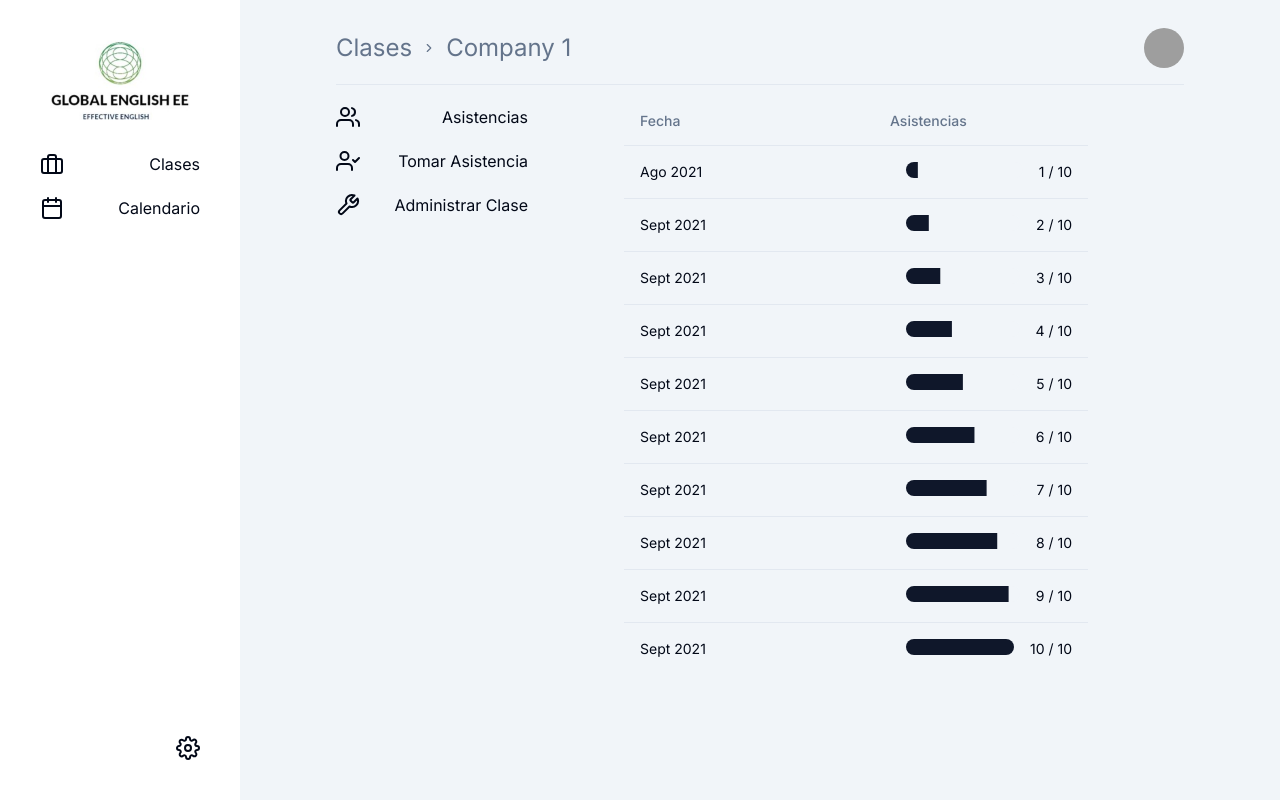
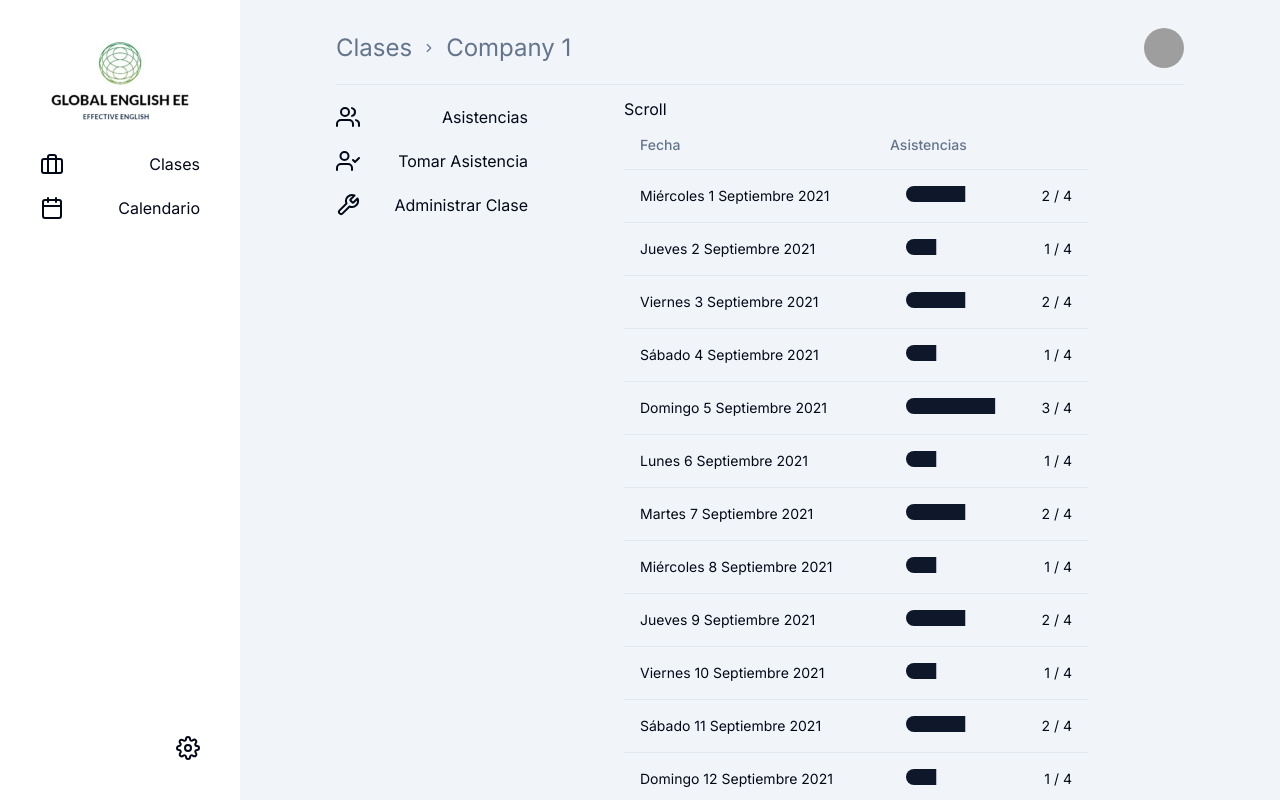
Before and after one commit to DJeison-DVT/global_english, a Next.js app: page /dashboard/classes/1 in a window 1280 px wide. Built offline with nearby package versions, Linux system fonts and the light colour scheme; grey boxes are pictures that could not be loaded.

Commit message:
Add all of data usage to centralized conts

```diff
--- a/app/dashboard/classes/[slug]/layout.tsx
+++ b/app/dashboard/classes/[slug]/layout.tsx
@@ -1,22 +1,20 @@
+// app/dashboard/classes/[slug]/layout.tsx
 import React from "react";
 import Header from "@/app/components/Header";
-import Class from "@/app/types/Class";
 import Sidebar from "./components/Sidebar";
+import { Subjects } from "@/app/utils/consts";
 
 interface DashboardLayoutProps {
 	children: React.ReactNode;
 	params: { slug: string };
 }
+
 const DashboardLayout: React.FC<DashboardLayoutProps> = ({
 	children,
 	params,
 }) => {
-	const classData: Class = {
-		id: "1",
-		company: "Company 1",
-		startingDate: "2021-09-01",
-		endDate: "2021-09-30",
-		students: 10,
+	const classData = Subjects.find((subject) => subject.id === params.slug) || {
+		company: "",
 	};
 	return (
 		<div className='w-full bg-secondary overflow-hidden'>
@@ -25,12 +23,11 @@ const DashboardLayout: React.FC<DashboardLayoutProps> = ({
 					titles={["Clases", classData.company]}
 					links={["/dashboard", `/dashboard/classes/${params.slug}`]}
 				/>
-
 				<div className='flex'>
 					<div className='flex-none'>
 						<Sidebar classId={params.slug} />
 					</div>
-					<div className='flex-1 mx-24'>{children}</div>
+					<div className='flex-1 mx-24 mb-4'>{children}</div>
 				</div>
 			</div>
 		</div>
--- a/app/dashboard/classes/[slug]/page.tsx
+++ b/app/dashboard/classes/[slug]/page.tsx
@@ -1,4 +1,3 @@
-import Class from "@/app/types/Class";
 import {
 	Table,
 	TableBody,
@@ -8,66 +7,15 @@ import {
 	TableRow,
 } from "@/components/ui/table";
 import { Progress } from "@/components/ui/progress";
-import { formatDate } from "@/app/utils/date";
 
-interface ClassAssistance {
-	date: string;
-	assistants: number;
-}
+import { formatDateLong } from "@/app/utils/date";
+import { Subjects, classAssistance } from "@/app/utils/consts";
 
 export default function Page() {
-	const classData: Class = {
-		id: "1",
-		company: "Company 1",
-		startingDate: "2021-09-01",
-		endDate: "2021-09-30",
-		students: 10,
-	};
-
-	const classAssistance: ClassAssistance[] = [
-		{
-			date: "2021-08-31",
-			assistants: 1,
-		},
-		{
-			date: "2021-09-01",
-			assistants: 2,
-		},
-		{
-			date: "2021-09-02",
-			assistants: 3,
-		},
-		{
-			date: "2021-09-03",
-			assistants: 4,
-		},
-		{
-			date: "2021-09-04",
-			assistants: 5,
-		},
-		{
-			date: "2021-09-05",
-			assistants: 6,
-		},
-		{
-			date: "2021-09-01",
-			assistants: 7,
-		},
-		{
-			date: "2021-09-02",
-			assistants: 8,
-		},
-		{
-			date: "2021-09-03",
-			assistants: 9,
-		},
-		{
-			date: "2021-09-04",
-			assistants: 10,
-		},
-	];
-
+	const totalStudents = Subjects[0].students.length;
 	return (
+		<div className='overflow-y-scroll overflow-hidden'>
+			Scroll
 			<Table>
 				<TableHeader>
 					<TableRow>
@@ -75,22 +23,24 @@ export default function Page() {
 						<TableHead>Asistencias</TableHead>
 					</TableRow>
 				</TableHeader>
+
 				<TableBody>
 					{classAssistance.map((day, idx) => (
-					<TableRow className='hover:bg-slate-200'>
-						<TableCell>{formatDate(day.date)}</TableCell>
+						<TableRow key={idx} className='hover:bg-slate-200'>
+							<TableCell>{formatDateLong(day.date)}</TableCell>
 							<TableCell className='flex'>
 								<Progress
 									className='mx-4'
-								value={(day.assistants / classData.students) * 100}
+									value={(day.assisted.length / totalStudents) * 100}
 								/>
 								<div className='text-nowrap'>
-								{day.assistants} / {classData.students}
+									{day.assisted.length} / {totalStudents}
 								</div>
 							</TableCell>
 						</TableRow>
 					))}
 				</TableBody>
 			</Table>
+		</div>
 	);
 }
--- a/app/dashboard/classes/[slug]/tomar-asistencia/page.tsx
+++ b/app/dashboard/classes/[slug]/tomar-asistencia/page.tsx
@@ -9,15 +9,7 @@ import {
 	SelectTrigger,
 	SelectValue,
 } from "@/components/ui/select";
-
-interface UserAssistance {
-	id: string;
-	name: string;
-	lastName: string;
-	assistance: boolean;
-	date: string;
-	class_id: string;
-}
+import { classAssistance } from "@/app/utils/consts";
 
 export default function Page() {
 	const [selectedDate, setSelectedDate] = useState<string | undefined>(
@@ -25,136 +17,6 @@ export default function Page() {
 	);
 	const static_date = "2021-09-01";
 
-	const classAssistance: UserAssistance[] = [
-		{
-			id: "1",
-			name: "John",
-			lastName: "Doe",
-			assistance: true,
-			date: "2021-08-31",
-			class_id: "1",
-		},
-		{
-			id: "2",
-			name: "Jane",
-			lastName: "Doe",
-			assistance: false,
-			date: "2021-08-31",
-			class_id: "1",
-		},
-		{
-			id: "3",
-			name: "John",
-			lastName: "Smith",
-			assistance: true,
-			date: "2021-08-31",
-			class_id: "1",
-		},
-		{
-			id: "4",
-			name: "Jane",
-			lastName: "Smith",
-			assistance: false,
-			date: "2021-08-31",
-			class_id: "1",
-		},
-		{
-			id: "5",
-			name: "John",
-			lastName: "Doe",
-			assistance: true,
-			date: "2021-09-01",
-			class_id: "1",
-		},
-		{
-			id: "6",
-			name: "Jane",
-			lastName: "Doe",
-			assistance: false,
-			date: "2021-09-01",
-			class_id: "1",
-		},
-		{
-			id: "7",
-			name: "John",
-			lastName: "Smith",
-			assistance: true,
-			date: "2021-09-01",
-			class_id: "1",
-		},
-		{
-			id: "8",
-			name: "Jane",
-			lastName: "Smith",
-			assistance: false,
-			date: "2021-09-01",
-			class_id: "1",
-		},
-		{
-			id: "9",
-			name: "John",
-			lastName: "Doe",
-			assistance: true,
-			date: "2021-09-02",
-			class_id: "1",
-		},
-		{
-			id: "10",
-			name: "Jane",
-			lastName: "Doe",
-			assistance: false,
-			date: "2021-09-02",
-			class_id: "1",
-		},
-		{
-			id: "11",
-			name: "John",
-			lastName: "Smith",
-			assistance: true,
-			date: "2021-09-02",
-			class_id: "1",
-		},
-		{
-			id: "12",
-			name: "Jane",
-			lastName: "Smith",
-			assistance: false,
-			date: "2021-09-02",
-			class_id: "1",
-		},
-		{
-			id: "13",
-			name: "John",
-			lastName: "Doe",
-			assistance: true,
-			date: "2021-09-03",
-			class_id: "1",
-		},
-		{
-			id: "14",
-			name: "Jane",
-			lastName: "Doe",
-			assistance: false,
-			date: "2021-09-03",
-			class_id: "1",
-		},
-		{
-			id: "15",
-			name: "John",
-			lastName: "Smith",
-			assistance: true,
-			date: "2021-09-03",
-			class_id: "1",
-		},
-		{
-			id: "16",
-			name: "Jane",
-			lastName: "Smith",
-			assistance: false,
-			date: "2021-09-03",
-			class_id: "1",
-		},
-	];
 	const availableDates = classAssistance.map((item) => item.date).sort();
 
 	function firstDayAfterStaticDate() {
--- a/app/dashboard/components/Sidebar.tsx
+++ b/app/dashboard/components/Sidebar.tsx
@@ -1,5 +1,3 @@
-"use client";
-
 import Link from "next/link";
 import Image from "next/image";
 import { Briefcase, Calendar, Settings } from "react-feather";
--- a/app/dashboard/page.tsx
+++ b/app/dashboard/page.tsx
@@ -2,45 +2,11 @@ import React from "react";
 import ClassCard from "./components/ClassCard";
 import Header from "../components/Header";
 
+// TODO
+// Change from dummy data to real data
+import { Subjects } from "@/app/utils/consts";
+
 function dashboard() {
-	const scheduledClasses = [
-		{
-			id: "1",
-			company: "Company 1",
-			startingDate: "2021-01-01",
-			endDate: "2021-01-31",
-			students: 10,
-		},
-		{
-			id: "2",
-			company: "Company 2",
-			startingDate: "2021-02-01",
-			endDate: "2021-02-28",
-			students: 15,
-		},
-		{
-			id: "3",
-			company: "Company 3",
-			startingDate: "2021-03-01",
-			endDate: "2021-03-31",
-			students: 20,
-		},
-		{
-			id: "4",
-			company: "Company 4",
-			startingDate: "2021-04-01",
-			endDate: "2021-04-30",
-			students: 25,
-		},
-		{
-			id: "5",
-			company: "Company 5",
-			startingDate: "2021-05-01",
-			endDate: "2021-05-31",
-			students: 30,
-		},
-	];
-
 	return (
 		<div className='flex-1 bg-secondary'>
 			<div className='mx-24'>
@@ -48,15 +14,8 @@ function dashboard() {
 					<Header titles={["Clases"]} links={["/dashboard"]} />
 				</div>
 				<div className='flex flex-wrap gap-10 justify-start'>
-					{scheduledClasses.map((scheduledClass) => (
-						<ClassCard
-							id={scheduledClass.id}
-							key={scheduledClass.company}
-							company={scheduledClass.company}
-							startingDate={scheduledClass.startingDate}
-							endDate={scheduledClass.endDate}
-							students={scheduledClass.students}
-						/>
+					{Subjects.map((subject) => (
+						<ClassCard key={subject.id} {...subject} />
 					))}
 				</div>
 			</div>
--- a/app/types/Class.tsx
+++ /dev/null
@@ -1,7 +0,0 @@
-export default interface Class {
-	id: string;
-	company: string;
-	startingDate: string;
-	endDate: string;
-	students: number;
-}
--- /dev/null
+++ b/app/types/types.tsx
@@ -0,0 +1,20 @@
+export interface Student {
+	id: string;
+	name: string;
+	surname: string;
+}
+
+export interface Class {
+	date: string;
+	assisted: Student[];
+	Subject: Subject;
+}
+
+export interface Subject {
+	id: string;
+	company: string;
+	name: string;
+	startingDate: string;
+	endDate: string;
+	students: Student[];
+}
--- /dev/null
+++ b/app/utils/consts.ts
@@ -0,0 +1,160 @@
+import { Student, Subject, Class } from "@/app/types/types";
+
+const Students: Student[] = [
+	{
+		id: "1",
+		name: "John",
+		surname: "Doe",
+	},
+	{
+		id: "2",
+		name: "Jane",
+		surname: "Bricket",
+	},
+	{
+		id: "3",
+		name: "Alice",
+		surname: "Johnson",
+	},
+	{
+		id: "4",
+		name: "Bob",
+		surname: "Smith",
+	},
+];
+export const Subjects: Subject[] = [
+	{
+		id: "1",
+		company: "Company 1",
+		name: "English 101",
+		startingDate: "2021-01-01",
+		endDate: "2021-01-31",
+		students: [Students[0], Students[1], Students[2], Students[3]],
+	},
+	{
+		id: "2",
+		company: "Company 2",
+		name: "English 201",
+		startingDate: "2021-02-01",
+		endDate: "2021-02-28",
+		students: [Students[0], Students[1], Students[2], Students[3]],
+	},
+	{
+		id: "3",
+		company: "Company 3",
+		name: "English 301",
+		startingDate: "2021-03-01",
+		endDate: "2021-03-31",
+		students: [
+			{
+				id: "1",
+				name: "Name 1",
+				surname: "Surname 1",
+			},
+			{
+				id: "2",
+				name: "Name 2",
+				surname: "Surname 2",
+			},
+		],
+	},
+	{
+		id: "4",
+		company: "Company 4",
+		name: "English 401",
+		startingDate: "2021-04-01",
+		endDate: "2021-04-30",
+		students: [],
+	},
+	{
+		id: "5",
+		company: "Company 5",
+		name: "English 501",
+		startingDate: "2021-05-01",
+		endDate: "2021-05-31",
+		students: [],
+	},
+];
+
+export const classAssistance: Class[] = [
+	{
+		date: "2021-09-01",
+		assisted: [Students[0], Students[1]],
+		Subject: Subjects[0],
+	},
+	{
+		date: "2021-09-02",
+		assisted: [Students[0]],
+		Subject: Subjects[0],
+	},
+	{
+		date: "2021-09-03",
+		assisted: [Students[0], Students[1]],
+		Subject: Subjects[0],
+	},
+	{
+		date: "2021-09-04",
+		assisted: [Students[0]],
+		Subject: Subjects[0],
+	},
+	{
+		date: "2021-09-05",
+		assisted: [Students[0], Students[1], Students[2]],
+		Subject: Subjects[0],
+	},
+	{
+		date: "2021-09-06",
+		assisted: [Students[0]],
+		Subject: Subjects[0],
+	},
+	{
+		date: "2021-09-07",
+		assisted: [Students[0], Students[1]],
+		Subject: Subjects[0],
+	},
+	{
+		date: "2021-09-08",
+		assisted: [Students[0]],
+		Subject: Subjects[0],
+	},
+	{
+		date: "2021-09-09",
+		assisted: [Students[0], Students[1]],
+		Subject: Subjects[0],
+	},
+	{
+		date: "2021-09-10",
+		assisted: [Students[0]],
+		Subject: Subjects[0],
+	},
+	{
+		date: "2021-09-11",
+		assisted: [Students[0], Students[1]],
+		Subject: Subjects[0],
+	},
+	{
+		date: "2021-09-12",
+		assisted: [Students[0]],
+		Subject: Subjects[0],
+	},
+	{
+		date: "2021-09-13",
+		assisted: [Students[0], Students[1], Students[2], Students[3]],
+		Subject: Subjects[0],
+	},
+	{
+		date: "2021-09-14",
+		assisted: [Students[0]],
+		Subject: Subjects[0],
+	},
+	{
+		date: "2021-09-15",
+		assisted: [Students[0], Students[1]],
+		Subject: Subjects[0],
+	},
+	{
+		date: "2021-09-16",
+		assisted: [Students[0]],
+		Subject: Subjects[0],
+	},
+];
--- a/package.json
+++ b/package.json
@@ -11,6 +11,7 @@
   "dependencies": {
     "@radix-ui/react-avatar": "^1.0.4",
     "@radix-ui/react-progress": "^1.0.3",
+    "@radix-ui/react-scroll-area": "^1.0.5",
     "@radix-ui/react-select": "^2.0.0",
     "@radix-ui/react-separator": "^1.0.3",
     "@radix-ui/react-slot": "^1.0.2",
```
Also changed, not shown: app/dashboard/components/ClassCard.tsx (+7 -2 lines), components/ui/scroll-area.tsx (added, +48 -0 lines), 2 other files (tests, documents, lock files or other folders). Lines whose indentation alone changed are shown as unchanged.
